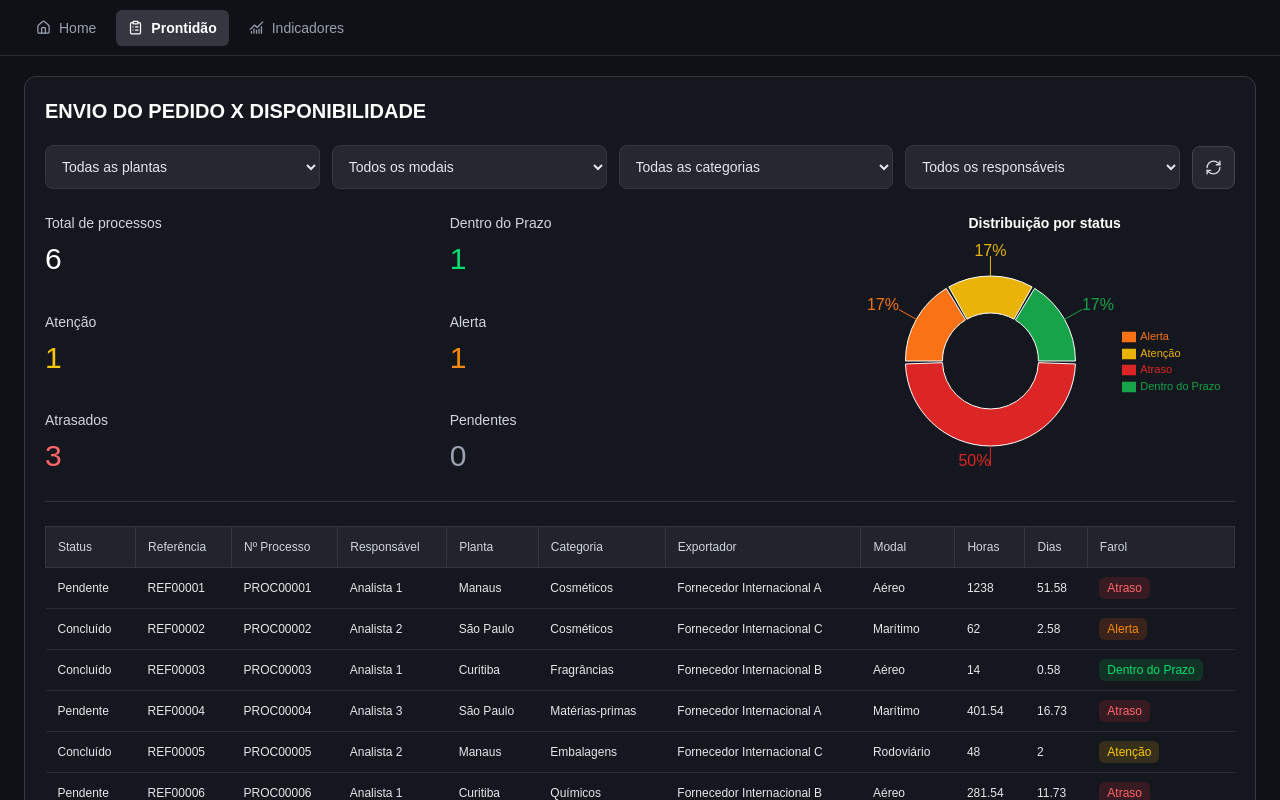
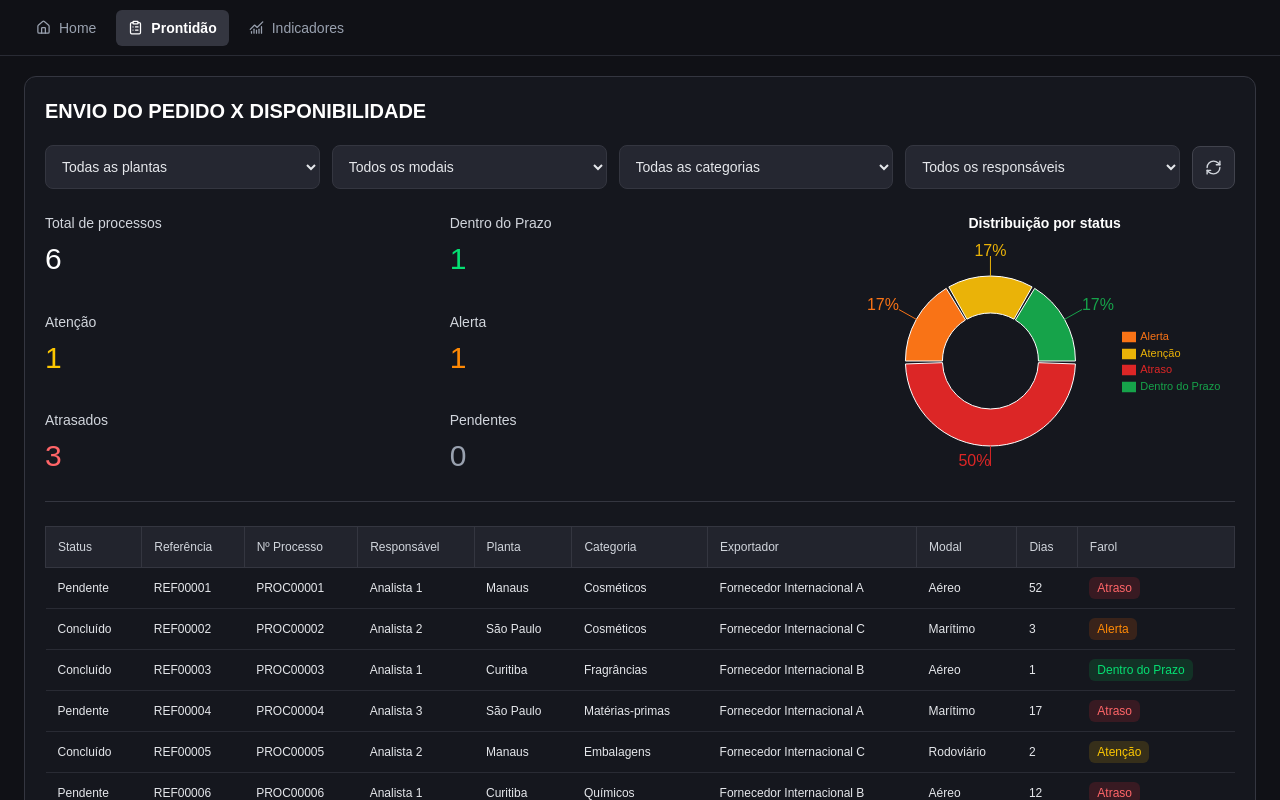
Before and after one commit to VictorMiranda-pibernat/eurofarma-dashboard, a React (Vite) app: page / in a window 1280 px wide. Both pictures are taken after a click on the button "Prontidão". Shown: the top 800 px of the page. Built offline with nearby package versions, Linux system fonts and the light colour scheme.

Commit message:
fix: numero dias inteiro na interface

```diff
--- a/src/components/dashboard/TabelaProcessos.tsx
+++ b/src/components/dashboard/TabelaProcessos.tsx
@@ -1,3 +1,4 @@
+
 import type {
   ProcessoComPrazo,
   ColunaTabela,
@@ -20,12 +21,17 @@ export function TabelaProcessos({
   dados,
   colunas,
 }: TabelaProcessosProps) {
+  // Esconde a coluna de horas em todas as páginas.
+  const colunasVisiveis = colunas.filter(
+    (coluna) => coluna.chave !== 'horas',
+  )
+
   return (
     <div className="mt-5 overflow-x-auto border-t border-[#343640] pt-6">
       <table className="w-full min-w-[1100px] border-collapse text-left text-xs">
         <thead>
           <tr className="bg-[#22242D] text-gray-300">
-            {colunas.map((coluna) => (
+            {colunasVisiveis.map((coluna) => (
               <th
                 key={coluna.chave}
                 className="border border-[#343640] px-3 py-3 font-medium"
@@ -42,9 +48,15 @@ export function TabelaProcessos({
               key={processo.numero_processo}
               className="border-b border-[#292B34] text-gray-200 hover:bg-[#20222A]"
             >
-              {colunas.map((coluna) => {
+              {colunasVisiveis.map((coluna) => {
                 const valor = processo[coluna.chave]
                 const ehStatus = coluna.chave === 'farol'
+
+                // Arredonda os dias para números inteiros.
+                const valorExibido =
+                  coluna.chave === 'dias' && valor !== null
+                    ? Math.round(Number(valor))
+                    : valor
 
                 return (
                   <td
@@ -60,7 +72,7 @@ export function TabelaProcessos({
                         {valor}
                       </span>
                     ) : (
-                      valor ?? '-'
+                      valorExibido ?? '-'
                     )}
                   </td>
                 )
@@ -71,7 +83,7 @@ export function TabelaProcessos({
           {dados.length === 0 && (
             <tr>
               <td
-                colSpan={colunas.length}
+                colSpan={colunasVisiveis.length}
                 className="py-8 text-center text-gray-500"
               >
                 Nenhum processo encontrado.
```
